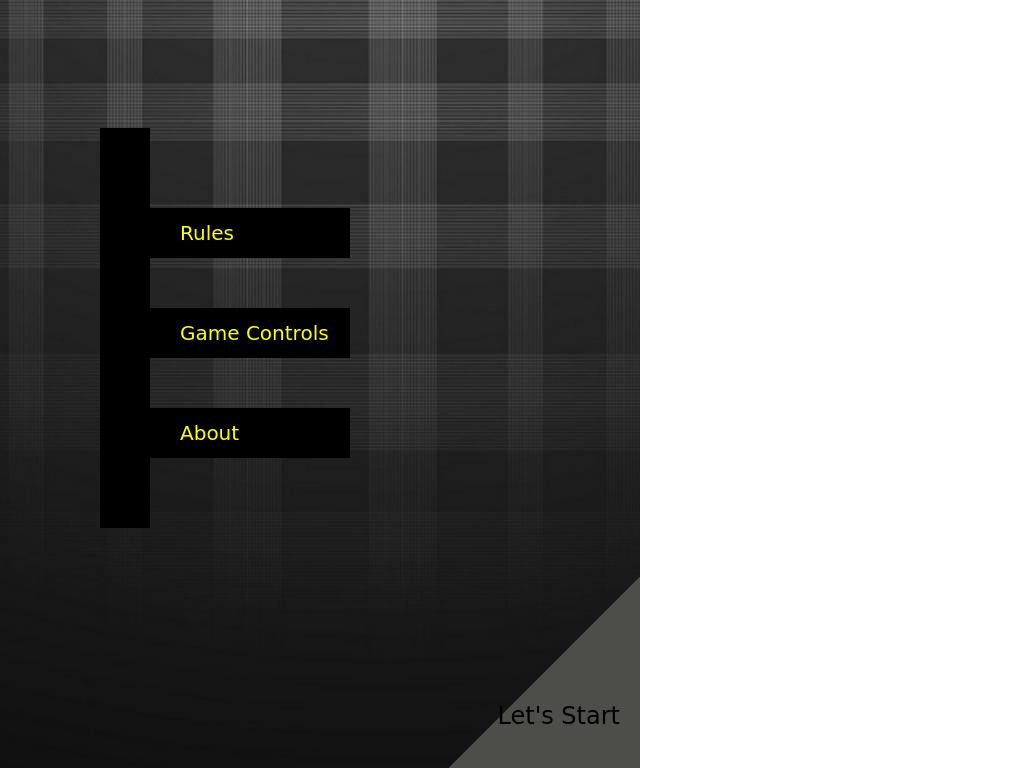
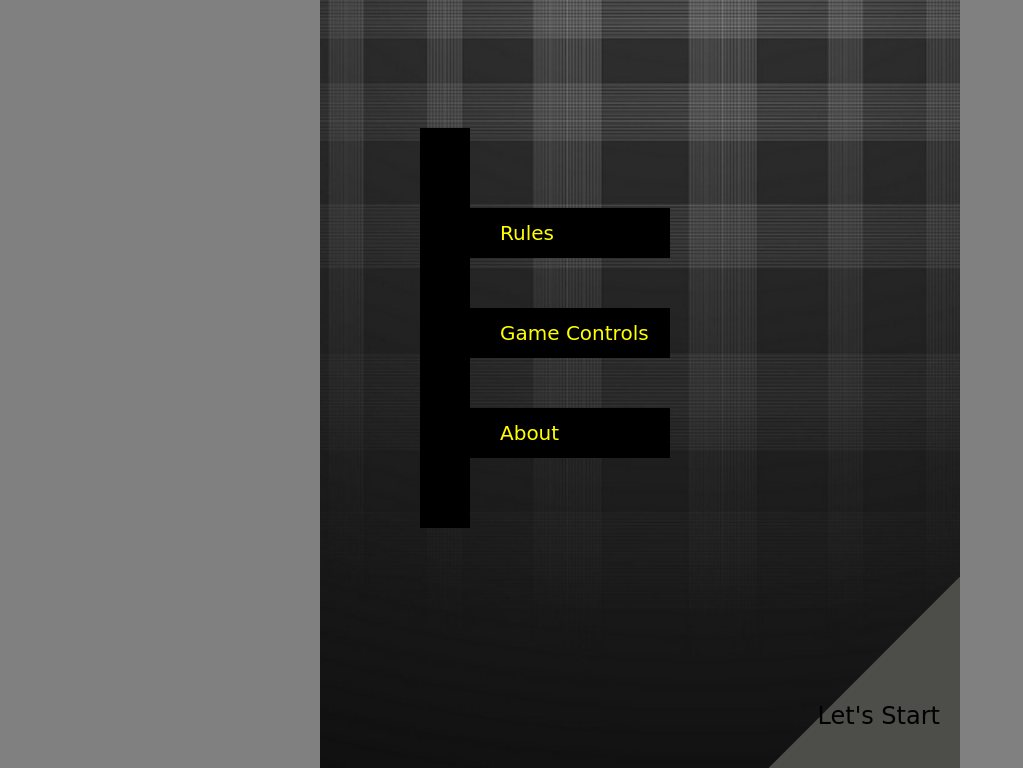
Before and after one commit to takacsnorbee/smileShooter, a plain HTML site: page index.html in a window 1280 px wide. Shown: the part 192-960 px from the top of the page, without its empty margins (0-1023 px from the left). Drawn offline with nearby package versions, Linux system fonts and the light colour scheme; a web font is replaced by a local one.

Commit message:
Update main.css
fix some styling issue.

```diff
--- a/main.css
+++ b/main.css
@@ -8,10 +8,13 @@
 }
 
 body {
+	background-color: gray;
 	text-align: center;
 	height: 960px;
 	width: 640px;
 	font-family: 'Baloo Chettan', cursive;
+	margin-left: 50vw;
+	transform: translate(-50%);
 }
 
 /*BATTLEFIELD*/
```
